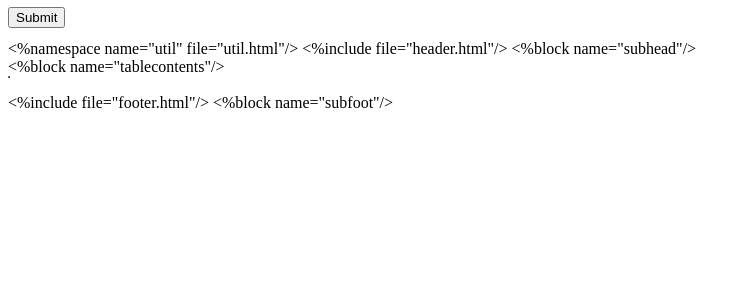
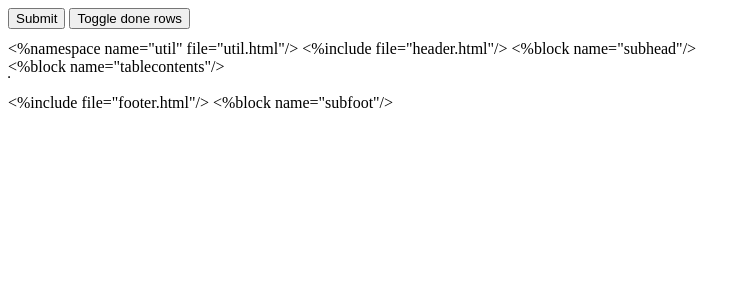
Before and after one commit to cincodenada/foursquare-trimet, a Python web app: template templates/approvaltable.html in a window 1280 px wide. Shown: the top 300 px of the page, without its empty margins (0-751 px from the left). Run offline with Jinja, Linux system fonts and the light colour scheme; the template is opened without the code that fills it, so the values that code supplies are empty.

Commit message:
Add a toggle button for done lines

```diff
--- a/templates/approvaltable.html
+++ b/templates/approvaltable.html
@@ -4,17 +4,24 @@
     tr { height: 1px; }
     td { height:100%; min-width: 75px; }
     label { display:block; height: 100%; }
-    input[type="submit"] { position: fixed; top:0.5em; }
+    #buttons { position: fixed; top:0.5em; }
     body { margin-top: 2.5em; }
     tr.warn { background-color: yellow; }
     tr.error { background-color: red; }
+    tr.done { background-color: green; }
+</style>
+
+<style id="hide_done">
     .done { display: none; }
 </style>
 
 <%block name="subhead"/>
 
 <form action="${url}" method="POST">
-    <input type="submit"/>
+    <div id="buttons">
+        <input type="submit"/>
+        <input type="button" value="Toggle done rows" onclick="ss = document.querySelector('#hide_done'); ss.disabled = !ss.disabled"/>
+    </div>
     <table border="1">
         <%block name="tablecontents"/>
     </table>
```
